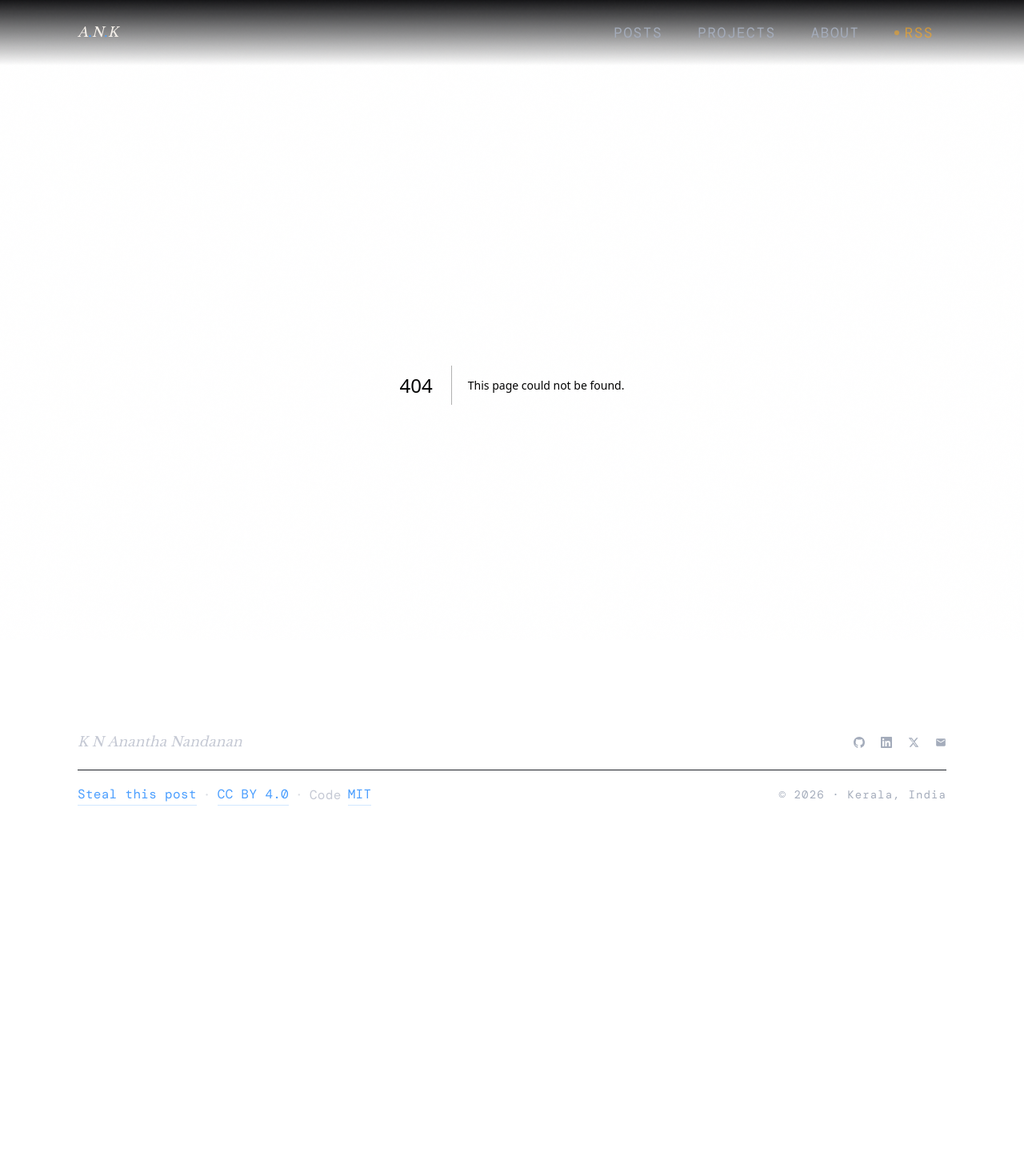
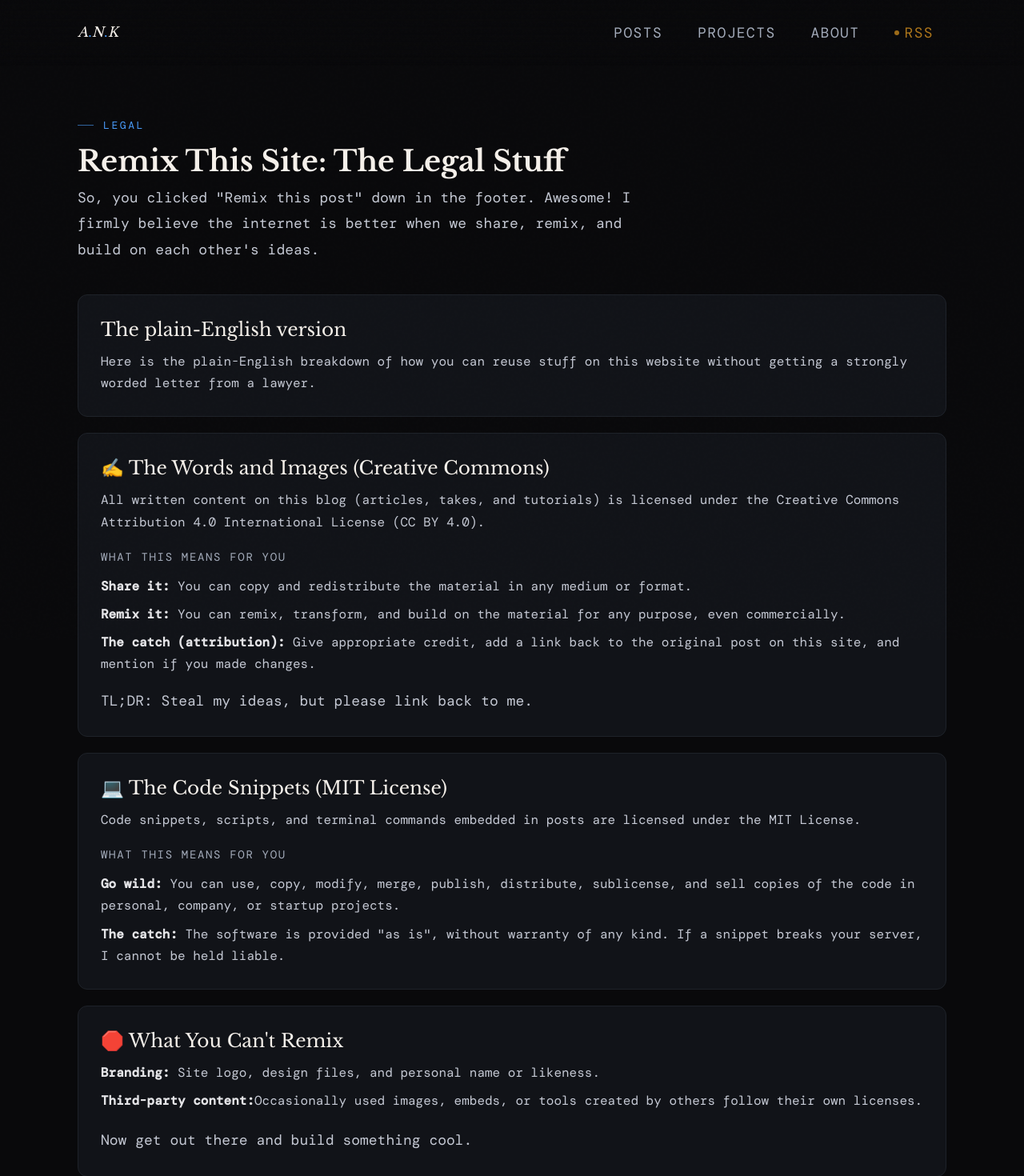
Before and after one commit to ananthanandanan/my-website, a Next.js app: page /license in a window 1280 px wide. Before the commit this address had no page. Shown: the top 1470 px of the page at 80% size. Before the commit the page ends 1055 px from the top, so only its background shows below. Built offline with nearby package versions, Linux system fonts and the light colour scheme; a web font is replaced by a local one.

Commit message:
feat: add License page and update footer link text to direct users to legal information

```diff
--- a/app/components/Footer.tsx
+++ b/app/components/Footer.tsx
@@ -57,10 +57,10 @@ export function Footer({ wide: _wide = false }: { wide?: boolean }) {
         <div className="flex items-center justify-between border-t border-border pt-4">
           <div className="type-body flex items-center gap-2 tracking-[0.02em] text-text-mid">
             <Link
-              href="/blog/steal-this-post"
+              href="/license"
               className="text-accent no-underline border-b border-accent/25 transition-[border-color] hover:border-accent"
             >
-              Steal this post
+              Remix this post
             </Link>
             <span className="text-text-dim opacity-40">·</span>
             <a
--- /dev/null
+++ b/app/license/page.tsx
@@ -0,0 +1,113 @@
+const WRAP = "mx-auto max-w-[1150px] px-6 sm:px-8";
+
+export default function LicensePage() {
+  return (
+    <div className={WRAP}>
+      <header className="mb-10 pt-16">
+        <div
+          className="type-eyebrow mb-3 flex items-center gap-3 text-accent"
+          style={{ letterSpacing: "0.2em" }}
+        >
+          <span className="inline-block h-px w-5 bg-accent opacity-60" aria-hidden />
+          Legal
+        </div>
+        <h1 className="font-(family-name:--font-libre-baskerville) text-[clamp(1.95rem,3.4vw,2.25rem)] leading-[1.2] font-bold text-warm">
+          Remix This Site: The Legal Stuff
+        </h1>
+        <p className="type-lead measure-readable mt-2">
+          So, you clicked "Remix this post" down in the footer. Awesome! I firmly
+          believe the internet is better when we share, remix, and build on each
+          other&apos;s ideas.
+        </p>
+      </header>
+
+      <div className="space-y-5 pb-14">
+        <section className="rounded-xl border border-border bg-surface p-6 sm:p-7">
+          <h2 className="font-(family-name:--font-libre-baskerville) text-[1.45rem] leading-tight text-warm">
+            The plain-English version
+          </h2>
+          <p className="type-body mt-3 leading-[1.8] text-text-mid">
+            Here is the plain-English breakdown of how you can reuse stuff on this
+            website without getting a strongly worded letter from a lawyer.
+          </p>
+        </section>
+
+        <section className="rounded-xl border border-border bg-surface p-6 sm:p-7">
+          <h2 className="font-(family-name:--font-libre-baskerville) text-[1.45rem] leading-tight text-warm">
+            ✍️ The Words and Images (Creative Commons)
+          </h2>
+          <p className="type-body mt-3 leading-[1.8] text-text-mid">
+            All written content on this blog (articles, takes, and tutorials) is
+            licensed under the Creative Commons Attribution 4.0 International
+            License (CC BY 4.0).
+          </p>
+          <h3 className="type-meta mt-5 uppercase tracking-[0.12em] text-text-dim">
+            What this means for you
+          </h3>
+          <ul className="mt-3 space-y-2">
+            <li className="type-body leading-[1.8] text-text-mid">
+              <strong className="text-text">Share it:</strong> You can copy and
+              redistribute the material in any medium or format.
+            </li>
+            <li className="type-body leading-[1.8] text-text-mid">
+              <strong className="text-text">Remix it:</strong> You can remix,
+              transform, and build on the material for any purpose, even
+              commercially.
+            </li>
+            <li className="type-body leading-[1.8] text-text-mid">
+              <strong className="text-text">The catch (attribution):</strong> Give
+              appropriate credit, add a link back to the original post on this
+              site, and mention if you made changes.
+            </li>
+          </ul>
+          <p className="type-lead mt-4 leading-[1.8]">
+            TL;DR: Steal my ideas, but please link back to me.
+          </p>
+        </section>
+
+        <section className="rounded-xl border border-border bg-surface p-6 sm:p-7">
+          <h2 className="font-(family-name:--font-libre-baskerville) text-[1.45rem] leading-tight text-warm">
+            💻 The Code Snippets (MIT License)
+          </h2>
+          <p className="type-body mt-3 leading-[1.8] text-text-mid">
+            Code snippets, scripts, and terminal commands embedded in posts are
+            licensed under the MIT License.
+          </p>
+          <h3 className="type-meta mt-5 uppercase tracking-[0.12em] text-text-dim">
+            What this means for you
+          </h3>
+          <ul className="mt-3 space-y-2">
+            <li className="type-body leading-[1.8] text-text-mid">
+              <strong className="text-text">Go wild:</strong> You can use, copy,
+              modify, merge, publish, distribute, sublicense, and sell copies of
+              the code in personal, company, or startup projects.
+            </li>
+            <li className="type-body leading-[1.8] text-text-mid">
+              <strong className="text-text">The catch:</strong> The software is
+              provided "as is", without warranty of any kind. If a snippet breaks
+              your server, I cannot be held liable.
+            </li>
+          </ul>
+        </section>
+
+        <section className="rounded-xl border border-border bg-surface p-6 sm:p-7">
+          <h2 className="font-(family-name:--font-libre-baskerville) text-[1.45rem] leading-tight text-warm">
+            🛑 What You Can&apos;t Remix
+          </h2>
+          <ul className="mt-3 space-y-2">
+            <li className="type-body leading-[1.8] text-text-mid">
+              <strong className="text-text">Branding:</strong> Site logo, design
+              files, and personal name or likeness.
+            </li>
+            <li className="type-body leading-[1.8] text-text-mid">
+              <strong className="text-text">Third-party content:</strong>
+              Occasionally used images, embeds, or tools created by others follow
+              their own licenses.
+            </li>
+          </ul>
+          <p className="type-lead mt-5">Now get out there and build something cool.</p>
+        </section>
+      </div>
+    </div>
+  );
+}
```
